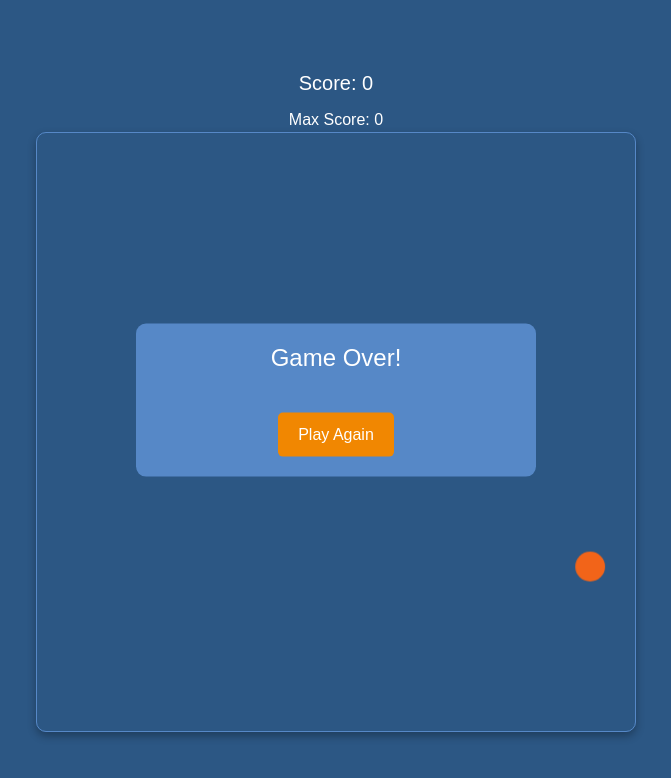
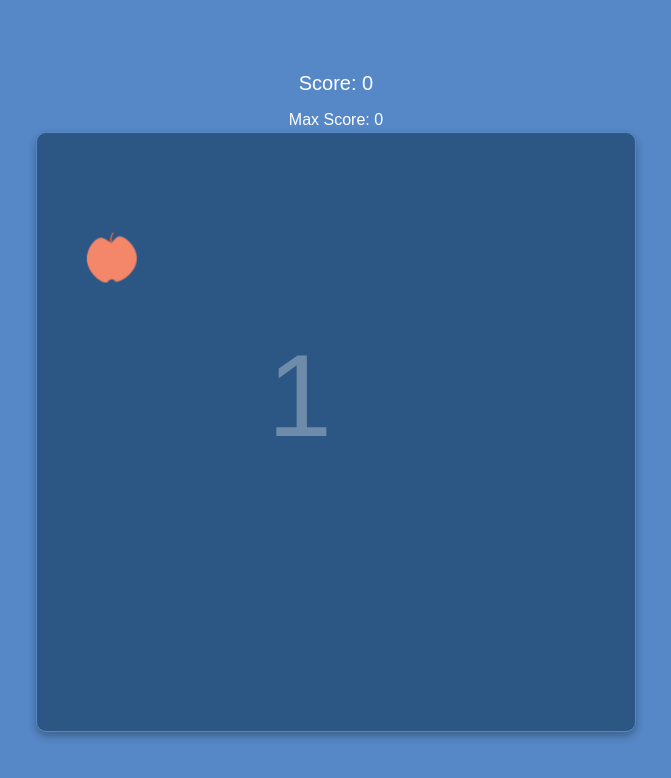
Before and after one commit to DoraTot/snake_game, a plain HTML site: page index.html in a window 1280 px wide. Both pictures are taken after a click on the button "Play Again". Shown: the whole page, without its empty margins (304-975 px from the left). Drawn offline with nearby package versions, Linux system fonts and the light colour scheme.

Commit message:
Changed skins

```diff
--- a/game-functionality.js
+++ b/game-functionality.js
@@ -3,17 +3,74 @@ const ctx = canvas.getContext('2d');
 const scoreDisplay = document.getElementById('score');
 const maxScoreDisplay = document.getElementById('maxScore');
 const gameOverPanel = document.getElementById('gameOver');
+const countDown = document.getElementById('countDown');
+const playAgainBtn = document.getElementById('playAgainBtn');
 
-
-const gridSize = 30;
+const gridSize = 50;
 const canvasSize = 600;
-let snake = [{ x: gridSize * 5, y: gridSize * 5 }];
+let snake = [{ x: gridSize * 5, y: gridSize * 5, direction: 'RIGHT' }];
 let direction = 'RIGHT';
 let food = { x: gridSize * 10, y: gridSize * 10 };
 let gameInterval;
 let score = 0;
 let speed = 80;
 let maxScore = 0;
+const snakeImageLeft = new Image();
+snakeImageLeft.src = './images/snake-body-left.png';
+const snakeImageRight = new Image();
+snakeImageRight.src = './images/snake-body-right.png';
+let snakeSide = false;
+const snakeHeadImage = new Image();
+snakeHeadImage.src = './images/snake-head.png';
+let isSnakeHead = true;
+const snakeTailImage = new Image();
+snakeTailImage.src = './images/snake-tail.png';
+let isSnakeTail = false;
+
+const appleImg = new Image();
+appleImg.src = './images/apple.png';
+
+const snakeHeadMainImage = new Image();
+snakeHeadMainImage.src = './images/snake-head-main.png';
+
+
+function startCountdown() {
+    countDown.style.display = 'block';
+    let countdownNumbers = [3, 2, 1, 0];
+    let currentIndex = 0;
+
+    function showNextNumber() {
+        if (currentIndex < countdownNumbers.length) {
+            // countDown.textContent = countdownNumbers[currentIndex];
+            if (countdownNumbers[currentIndex] === 0) {
+                countDown.innerHTML = '';
+                const img = new Image();
+                img.src = snakeHeadMainImage.src;
+                img.style.width = '100px';
+                img.style.height = 'auto';
+                img.style.display = 'block';
+                countDown.appendChild(img);
+
+            } else {
+                countDown.textContent = countdownNumbers[currentIndex];
+            }
+            countDown.classList.remove('hidden');
+            countDown.classList.add('show');
+            setTimeout(() => {
+                // countDown.classList.add('hidden');
+                countDown.classList.remove('show');
+                currentIndex++;
+                setTimeout(showNextNumber, 100);
+            }, 1000);
+        } else {
+            countDown.style.display = 'none';
+            startGame();
+        }
+    }
+
+    showNextNumber();
+}
+
 
 
 
@@ -51,11 +108,45 @@ canvas.addEventListener('touchmove', function(e) {
 //     ctx.fillRect(x, y, gridSize, gridSize);
 // }
 
-function drawCircle(x, y, color) {
-    ctx.fillStyle = color;
-    ctx.beginPath();
-    ctx.arc(x + gridSize / 2, y + gridSize / 2, gridSize / 2, 0, Math.PI * 2);
-    ctx.fill();
+function drawFood(x, y) {
+    ctx.save();
+    ctx.translate(x + gridSize / 2, y + gridSize / 2);
+    ctx.drawImage(appleImg, -gridSize / 2, -gridSize / 2, gridSize, gridSize);
+    ctx.restore();
+    // ctx.fillStyle = color;
+    // ctx.beginPath();
+    // ctx.arc(x + gridSize / 2, y + gridSize / 2, gridSize / 2, 0, Math.PI * 2);
+    // ctx.fill();
+}
+function drawImage(x, y, segmentDirection) {
+    ctx.save();
+    ctx.translate(x + gridSize / 2, y + gridSize / 2);
+    switch (segmentDirection) {
+        case 'UP':
+            ctx.rotate(-Math.PI / 2);
+            break;
+        case 'DOWN':
+            ctx.rotate(Math.PI / 2);
+            break;
+        case 'LEFT':
+            ctx.rotate(Math.PI);
+            break;
+        case 'RIGHT':
+            // No rotation needed for right direction
+            break;
+    }
+    if(isSnakeHead){
+        ctx.drawImage(snakeHeadImage, -gridSize / 2, -gridSize / 2, gridSize, gridSize);
+    } else if (isSnakeTail) {
+        ctx.drawImage(snakeTailImage, -gridSize / 2, -gridSize / 2, gridSize, gridSize);
+    } else if (snakeSide) {
+        ctx.drawImage(snakeImageLeft, -gridSize / 2, -gridSize / 2, gridSize, gridSize);
+    } else {
+        ctx.drawImage(snakeImageRight, -gridSize / 2, -gridSize / 2, gridSize, gridSize);
+    }
+    ctx.restore();
+    snakeSide = !snakeSide;
+    isSnakeHead = false;
 }
 
 function clearCanvas() {
@@ -76,11 +167,20 @@ function updateScore() {
 function draw() {
     clearCanvas();
 
+    isSnakeHead = true;
     // Draw snake
-    snake.forEach(segment => drawCircle(segment.x, segment.y, '#FFBE0B'));
+    // snake.forEach(segment => drawImage(segment.x, segment.y));
+    snake.forEach((segment, index) => {
+        if (index === snake.length - 1) {
+            isSnakeTail = true;
+        } else {
+            isSnakeTail = false;
+        }
+        drawImage(segment.x, segment.y, segment.direction);
+    });
 
     // Draw food
-    drawCircle(food.x, food.y, '#F26419');
+    drawFood(food.x, food.y);
 }
 
 function moveSnake() {
@@ -101,7 +201,12 @@ function moveSnake() {
             break;
     }
 
+    head.direction = direction;
     snake.unshift(head);
+
+    for (let i = 1; i < snake.length; i++) {
+        snake[i].direction = snake[i - 1].direction;
+    }
 
     // Check for food collision
     if (head.x === food.x && head.y === food.y) {
@@ -136,12 +241,16 @@ function changeDirection(event) {
 
     if ((key === 37 || key === 65) && direction !== 'RIGHT') {
         direction = 'LEFT';
+        snake.direction = direction;
     } else if ((key === 38 || key === 87) && direction !== 'DOWN') {
         direction = 'UP';
+        snake.direction = direction;
     } else if ((key === 39 || key === 68) && direction !== 'LEFT') {
         direction = 'RIGHT';
+        snake.direction = direction;
     } else if ((key === 40 || key === 83) && direction !== 'UP') {
         direction = 'DOWN';
+        snake.direction = direction;
     }
 }
 
@@ -170,7 +279,7 @@ function startGame() {
     score = 0;
     speed = 100;
     updateScore();
-    snake = [{ x: gridSize * 5, y: gridSize * 5 }];
+    snake = [{ x: gridSize * 5, y: gridSize * 5, direction: 'RIGHT' }];
     direction = 'RIGHT';
     placeFood();
     gameOverPanel.classList.add('hidden');
@@ -182,16 +291,23 @@ function resetGame() {
     score = 0;
     speed = 100;
     updateScore();
-    snake = [{ x: gridSize * 5, y: gridSize * 5 }];
+    snake = [{ x: gridSize * 5, y: gridSize * 5, direction: 'RIGHT' }];
     direction = 'RIGHT';
     placeFood();
     gameOverPanel.classList.add('hidden');
     gameOverPanel.classList.remove('block');
-    gameInterval = setInterval(gameLoop, speed);
+    // gameInterval = setInterval(gameLoop, speed);
+    if (gameInterval) {
+        clearInterval(gameInterval);
+    }
 }
 
 startGame();
 
+playAgainBtn.addEventListener('click', function() {
+    resetGame();
+    startCountdown();
+});
 
 // To make it responsive
 window.addEventListener('resize', () => {
--- a/index.html
+++ b/index.html
@@ -14,10 +14,12 @@
     <div id="maxScore">Max Score: 0</div>
 
     <canvas id="gameCanvas" width="600" height="600"></canvas>
+    <div id="countDown" class="countDown"></div>
     <div id="gameOver" class="hidden">
         <h1 class="big-text">Game Over!</h1>
-        <button class="btn btn-primary" onclick="resetGame()">Play Again</button>
+        <button class="btn btn-primary" id="playAgainBtn" onclick="startGame()">Play Again</button>
     </div>
+
     <script src="game-functionality.js"></script>
 
 
--- a/style.css
+++ b/style.css
@@ -5,13 +5,14 @@ body {
     align-items: center;
     height: 100vh;
     margin: 0;
-    background-color: #2C5784;
+    background-color: #5688C7;
     color: white;
     font-family: Arial, sans-serif;
 }
 
 canvas {
     border: 1px solid #5688C7;
+    background-color: #2C5784;
     border-radius: 10px;
     width: 90vw;
     max-width: 600px;
@@ -40,6 +41,42 @@ canvas {
     height: auto;
     max-height: 80%;
     z-index: 1000;
+    box-shadow: 0 4px 8px rgba(0, 0, 0, 0.3);
+}
+
+
+@keyframes countdownEffect {
+    0% {
+        transform: scale(1);
+        opacity: 1;
+    }
+    50% {
+        transform: scale(1.5);
+        opacity: 1;
+    }
+    100% {
+        transform: scale(1);
+        opacity: 0;
+    }
+}
+
+
+.countDown{
+    position: absolute;
+    top: 40%;
+    left: 45%;
+    transform: translate(-45%, -45%);
+    font-size: 100px;
+    color: white;
+    display: none;
+    /* z-index: 1000; */
+    transform-origin: center;
+    align-content: center;
+}
+
+.countDown.show {
+    display: block;
+    animation: countdownEffect 1s;
 }
 
 
```
Also changed, not shown: images/apple.png (added), images/applepng.png (added), images/snake-body-left.png (added), images/snake-body-right.png (added), images/snake-head-main.png (added), images/snake-head.png (added), images/snake-img.jpg (added), images/snake-tail.png (added), 3 other files.
